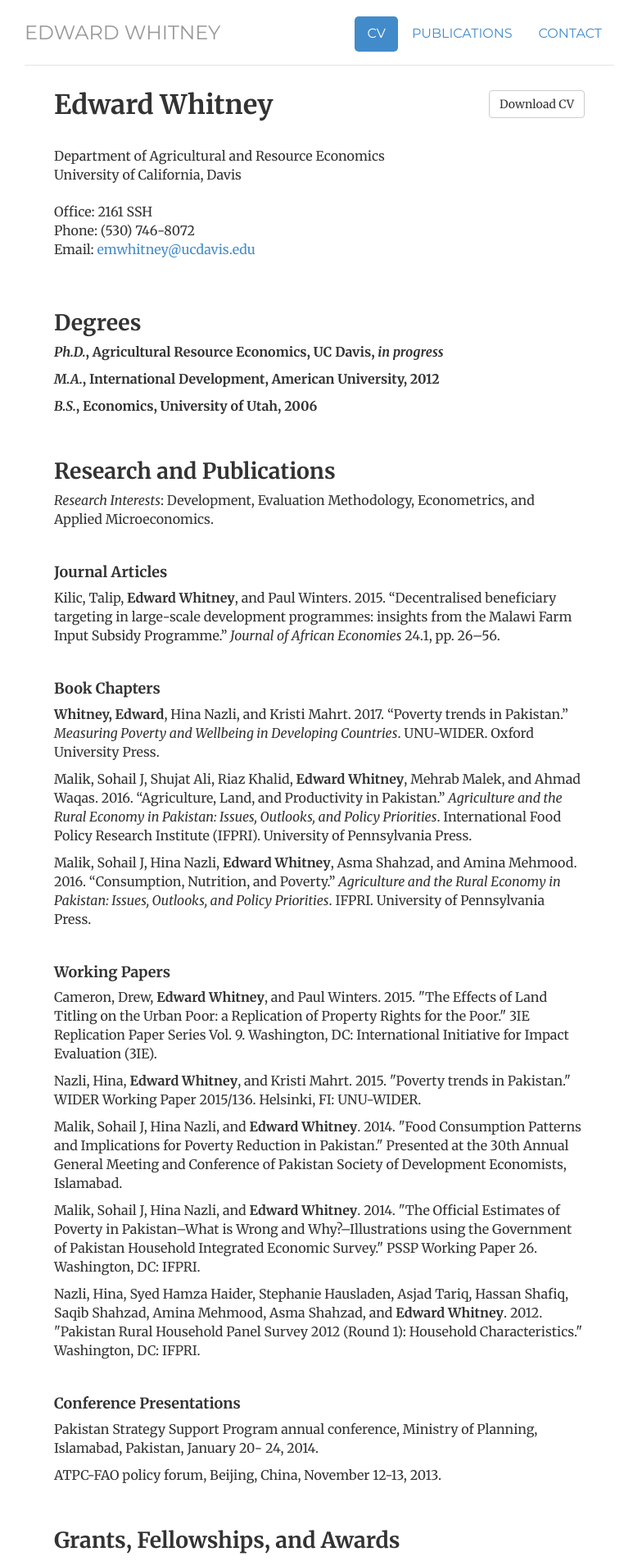
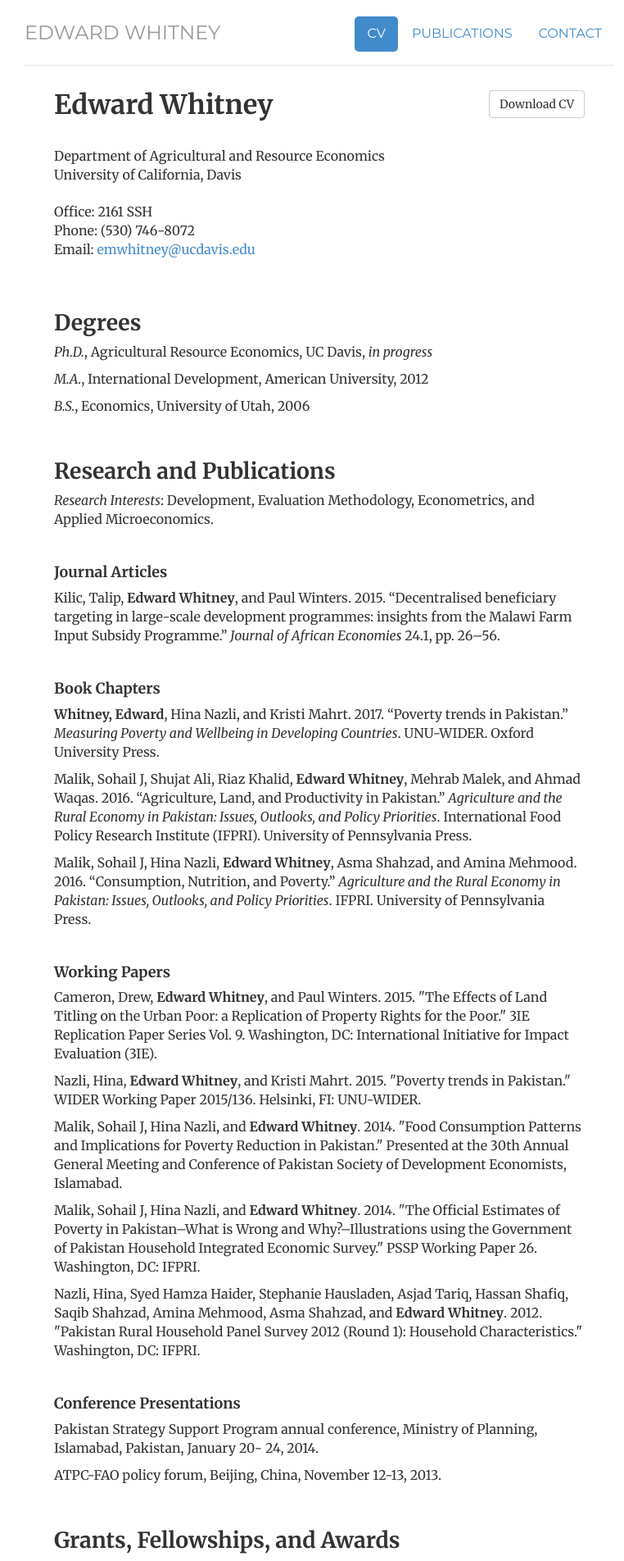
Before and after one commit to edwardmw/edwardmwhitney, a Jekyll site: the page built from cv/index.html, in a window 1280 px wide. Shown: the top 1904 px of the page at 82% size, without its empty margins (250-1012 px from the left). Built offline with Jekyll 4.4.1, drawn with Linux system fonts in a browser that asks for light colours.

Commit message:
commit2.9u

```diff
--- a/cv/index.html
+++ b/cv/index.html
@@ -27,11 +27,11 @@ description: Current CV for Edward Whitney, a PhD. student, Development Economis
 
 				<br>
 				<h2>Degrees</h2>
-				<p><strong><i>Ph.D.</i>, Agricultural Resource Economics, UC Davis, <i>in progress</i></strong></p>
+				<p><i>Ph.D.</i>, Agricultural Resource Economics, UC Davis, <i>in progress</i></p>
 
-				<p><strong><i>M.A.</i>, International Development, American University, 2012</strong></p>
+				<p><i>M.A.</i>, International Development, American University, 2012</p>
 
-				<p><strong><i>B.S.</i>, Economics, University of Utah, 2006</strong></p>
+				<p><i>B.S.</i>, Economics, University of Utah, 2006</p>
 
 				<br>
 				<h2>Research and Publications</h2>
```
Also changed, not shown: 1 other file.
